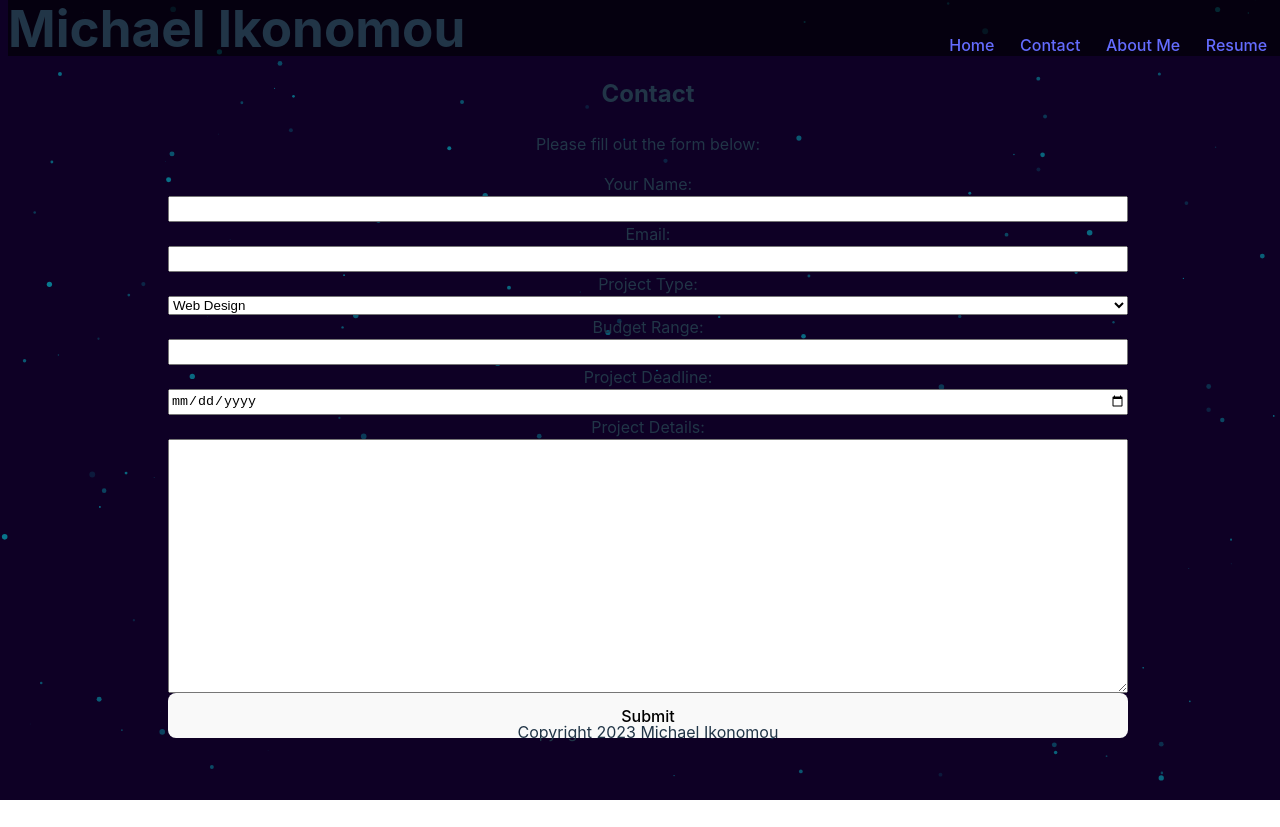
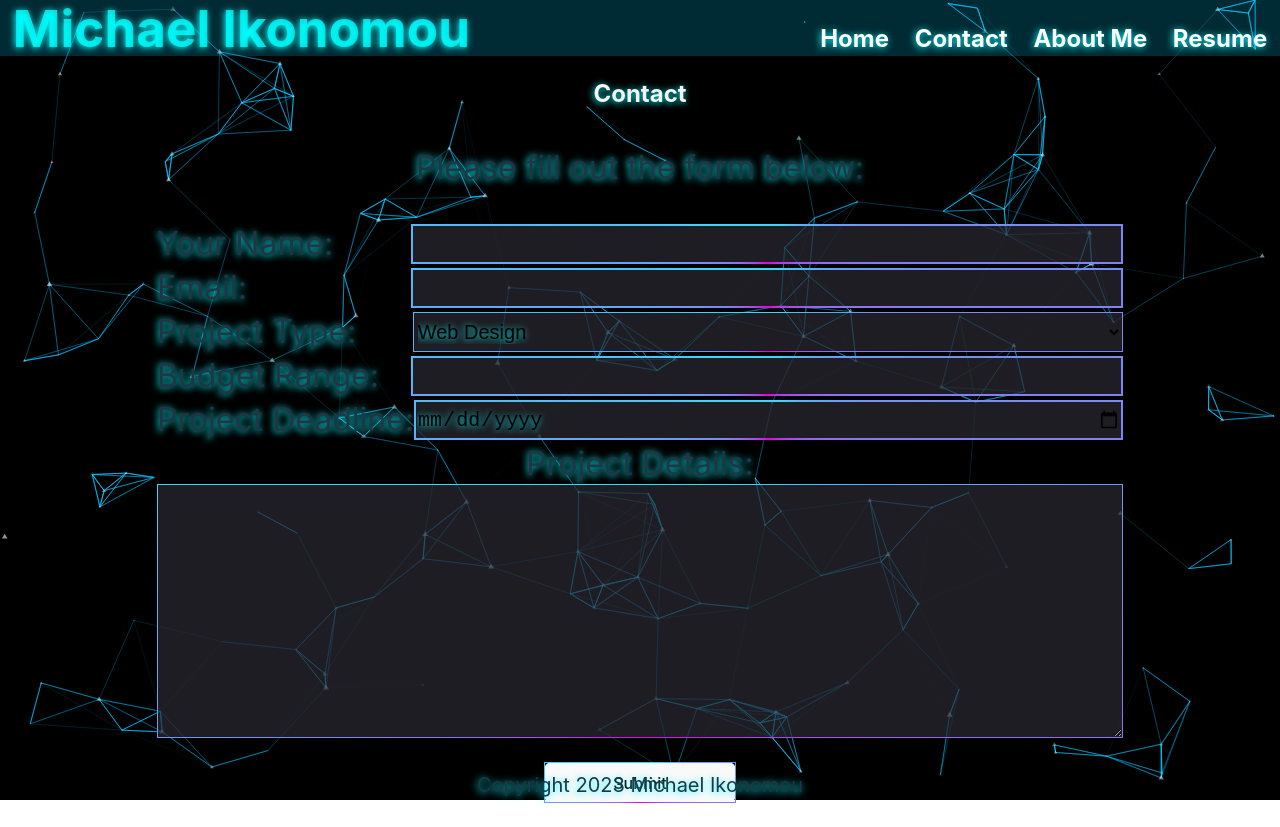
Before and after one commit to IkonicRes/MyPortfolio, a React (Vite) app: page /contact in a window 1280 px wide. Before the commit the page ends 800 px from the top, so only its background shows below. Built offline with nearby package versions, Linux system fonts and the light colour scheme.

Commit message:
finished css except flex-basis problem

```diff
--- a/src/App/App.css
+++ b/src/App/App.css
@@ -1,7 +1,7 @@
 #root {
   max-width: 1920px;
   margin: 0;
-  padding: 0 .5rem;
+  padding: 0;
   text-align: center;
   display: flex;
   flex-direction: column;
@@ -9,28 +9,40 @@
   height: 100vh;
   width: 100vw;
 }
+
+h2 {
+  color: whitesmoke;
+  text-shadow: -1px 1px 7px cyan;
+}
+
 .component {
   width: 100vw;
   height: 41.5rem;
 }
 header {
+  color: rgba(0, 255, 255, 0.787);
+  text-shadow: -2px 2px 1px #000;
   margin: 0;
-  width: calc(100vw - .5rem);
+  width: 100vw;
   display: flex;
   flex-direction: row;
   justify-content: space-between;
   align-items: flex-end;
-  background-color: rgba(0, 0, 0, 0.596);
+  background-color: #03d1ff34;
   z-index: 1
 }
 
 #tsparticles {
   z-index: -1;
 }
-
+iframe {
+  border-image:
+  conic-gradient(var(--easy-cyan)10% , var(--magenta-border)50%, var(--easy-cyan)80%) 1;
+}
 h1 {
-  margin: 0;
+  margin: 0 0 0 1vw;
   font-size: 4vw;
+  text-shadow: -1px 1px 7px cyan;
 }
 nav *{
   padding: 1vw;
@@ -72,6 +84,11 @@ nav *{
 }
 
 footer {
+  position: fixed;
   bottom: 0;
-  z-index: 1
+  z-index: 1;
+  font-size: 1.25rem;
+  text-shadow: -1px 1px 7px cyan;
+  text-align: center;
+  align-self: center;
 }
--- /dev/null
+++ b/src/Components/Header.css
@@ -0,0 +1,3 @@
+nav > a {
+    font-size: 1.5rem!important;
+  }
--- a/src/Components/Header.jsx
+++ b/src/Components/Header.jsx
@@ -1,5 +1,5 @@
 import React from 'react'
-
+import "./Header.css"
 const Header = () => {
   return (
     <header>
--- a/src/Pages/Contact/Contact.css
+++ b/src/Pages/Contact/Contact.css
@@ -6,7 +6,42 @@
 }
 .contact-form > textarea {
     min-height: 31vh;
+    background-color: #2b2a33b2;
+    border-image:
+        conic-gradient(var(--easy-cyan)10% , var(--magenta-border)50%, var(--easy-cyan)80%) 1;
 }
 .contact-form * {
-    line-height: 1.5;
+    line-height: 1.25;
+    margin: 0;
 }
+input {
+    width: 55vw;
+    font-size: 1.25rem;
+    text-shadow: -1px 1px 7px cyan;
+    background-color: #2b2a33b2;
+    border-image:
+        conic-gradient(var(--easy-cyan)10% , var(--magenta-border)50%, var(--easy-cyan)80%) 1;
+}
+select {
+    width: 55.5vw;
+    font-size: 1.25rem;
+    text-shadow: -1px 1px 7px cyan;
+    background-color: #2b2a33b2;
+    border-image:
+        conic-gradient(var(--easy-cyan)10% , var(--magenta-border)50%, var(--easy-cyan)80%) 1;
+}
+.form-row {
+    display: flex;
+    flex-direction: row;
+    justify-content: space-between;
+    padding: 0;
+    margin-bottom: .5vh;
+}
+button {
+    font-size: 1.25rem;
+    width: 15vw;
+    align-self: center;
+    margin: 3vh!important;
+    border-image:
+        conic-gradient(var(--easy-cyan)10% , var(--magenta-border)50%, var(--easy-cyan)80%) 1!important;
+}
--- a/src/Pages/Contact/index.jsx
+++ b/src/Pages/Contact/index.jsx
@@ -30,7 +30,8 @@ export default function Contact() {
             <p>Please fill out the form below:</p>
             <div className="contact"> {/* Apply the "contact" class here */}
                 <form className="contact-form" onSubmit={handleSubmit}>
-                    <label htmlFor="name">Your Name:</label>
+                    <section className="form-row">
+                        <label htmlFor="name"><p>Your Name:</p></label>
                         <input
                             type="text"
                             id="name"
@@ -39,8 +40,9 @@ export default function Contact() {
                             onChange={handleChange}
                             required
                         />
-
-                    <label htmlFor="email">Email:</label>
+                    </section>
+                    <section className="form-row">
+                    <label htmlFor="email"><p>Email:</p></label>
                     <input
                         type="email"
                         id="email"
@@ -49,8 +51,9 @@ export default function Contact() {
                         onChange={handleChange}
                         required
                     />
-
-                    <label htmlFor="project-type">Project Type:</label>
+                    </section>
+                    <section className="form-row">
+                    <label htmlFor="project-type"><p>Project Type:</p></label>
                     <select
                         id="project-type"
                         name="projectType"
@@ -62,8 +65,9 @@ export default function Contact() {
                         <option value="e-commerce">E-Commerce</option>
                         <option value="other">Other</option>
                     </select>
-
-                    <label htmlFor="budget">Budget Range:</label>
+                    </section>
+                    <section className="form-row">
+                    <label htmlFor="budget"><p>Budget Range:</p></label>
                     <input
                         type="text"
                         id="budget"
@@ -71,8 +75,9 @@ export default function Contact() {
                         value={formData.budget}
                         onChange={handleChange}
                     />
-
-                    <label htmlFor="deadline">Project Deadline:</label>
+                    </section>
+                    <section className="form-row">
+                    <label htmlFor="deadline"><p>Project Deadline:</p></label>
                     <input
                         type="date"
                         id="deadline"
@@ -80,8 +85,8 @@ export default function Contact() {
                         value={formData.deadline}
                         onChange={handleChange}
                     />
-
-                    <label htmlFor="message">Project Details:</label>
+                    </section>
+                    <label htmlFor="message"><p>Project Details:</p></label>
                     <textarea
                         id="message"
                         name="message"
--- a/src/Pages/Home/ProjectList.css
+++ b/src/Pages/Home/ProjectList.css
@@ -10,7 +10,12 @@
         --card-height: 11em;
 }
 p {
-    font-size: 1rem;
+    font-size: 2rem;
+    text-shadow: -1px 1px 7px cyan;
+}
+a {
+    text-decoration: none;
+    text-shadow: -1px 1px 7px cyan;
 }
 .section-header {
     padding: 1vw 0 0 4vw;
@@ -36,24 +41,27 @@ add a bit of padding so it comes down a little. Decrease default opacity for des
     height: var(--card-height);
     color: var(--easy-cyan);
     font-size: var(--card-fontsize);
+    box-sizing: content-box;
     font-weight: 700;
     text-shadow:
-    var(--card-shadow-negative) var(--card-shadow-negative) .2vw #000,
-    var(--card-shadow-positive) var(--card-shadow-negative) .2vw #000,
-    var(--card-shadow-negative) var(--card-shadow-positive) .2vw #000,
-    var(--card-shadow-positive) var(--card-shadow-positive) .2vw #000;
-    flex-basis: calc(40% - 2.65vw);
+    var(--card-shadow-negative) var(--card-shadow-negative) .2vw #FFF,
+    var(--card-shadow-positive) var(--card-shadow-negative) .2vw #FFF,
+    var(--card-shadow-negative) var(--card-shadow-positive) .2vw #FFF,
+    var(--card-shadow-positive) var(--card-shadow-positive) .2vw #FFF;
+    flex-basis: calc(50rem - 2.5svw);
     border: .5vw solid;
     border-image:
         conic-gradient(var(--easy-cyan)10% , var(--magenta-border)50%, var(--easy-cyan)80%) 1;
     margin: .75vw;
     text-align: center;
     padding-top: 10vw;
-    opacity: .75;
+    opacity: .9;
+    transition: box-shadow 1 ease-in-out;
 }
 /* Set the card opacity on hover to full so that it lights up when you hover on desktop */
 .card:hover {
-    opacity: 1;
+    box-shadow: 0px 0px 10vw 3vw rgba(0, 0, 0, 1) inset, 0 0 10vw 3vw rgba(0, 0, 0, 1) inset;
+    transition: box-shadow .5s ease-in-out;
 }
 /* Set the image on the first child, make it take up the full row on desktop, and make the image cover the background */
 .card:first-child {
--- a/src/Pages/Home/index.jsx
+++ b/src/Pages/Home/index.jsx
@@ -12,10 +12,10 @@ export default function Home() {
           {projects.map((project, index) => (
             <div className="card" key={index} style={ { backgroundImage:`url(${project.image})`}}>
               <a href={project.url} target="_blank" rel="noopener noreferrer">
-              </a>
               <h4>{project.title}</h4>
               <p>{project.description}</p>
               <p>Technologies: {project.technologies.join(", ")}</p>
+              </a>
             </div>
           ))}
         </section>
--- a/src/Pages/MainLayout/index.jsx
+++ b/src/Pages/MainLayout/index.jsx
@@ -29,10 +29,10 @@ export default function MainLayout() {
         options={{
           background: {
             color: {
-              value: "#0e0025", // Background color set to black
+              value: "#000000db", // Background color set to black
             },
           },
-          fpsLimit: 60,
+          fpsLimit: 75,
           interactivity: {
             events: {
               onClick: {
@@ -40,7 +40,9 @@ export default function MainLayout() {
                 mode: "push",
               },
               onHover: {
-                enable: false, // Disable hover interaction for a lightning effect
+                enable: true, // Disable hover interaction for a lightning effect
+                mode: "attract",
+                strength: .8
               },
               resize: true,
             },
@@ -52,10 +54,12 @@ export default function MainLayout() {
           },
           particles: {
             color: {
-              value: "#03f4fc", // Particle color set to white
+              value: "#FFFFFF", // Particle color set to white
+              opacity: 1
             },
             links: {
-              enable: false, // Disable links between particles
+              enable: true, // Disable links between particles
+              color: '#00c3ff'
             },
             move: {
               enable: true,
@@ -77,11 +81,11 @@ export default function MainLayout() {
               value: 150, // Increase the number of particles for a denser lightning effect
             },
             opacity: {
-              value: 0.5,
+              value: .6,
               random: true, // Random opacity for a more dynamic effect
             },
             shape: {
-                value: "triangle"
+                type: "triangle"
             //   type: "image",
             //   image: {
             //     src: "particleSprite", // Use the same name as in loadImageShape
--- a/src/index.css
+++ b/src/index.css
@@ -15,12 +15,14 @@
 }
 
 a {
-  font-weight: 500;
-  color: #646cff;
+  font-weight: 700;
+  color: #FFF;
+  text-shadow: -1px 1px 7px cyan;
   text-decoration: inherit;
+
 }
 a:hover {
-  color: #535bf2;
+  color: #FFF;
 }
 
 body {
```
Lines whose indentation alone changed are shown as unchanged.
